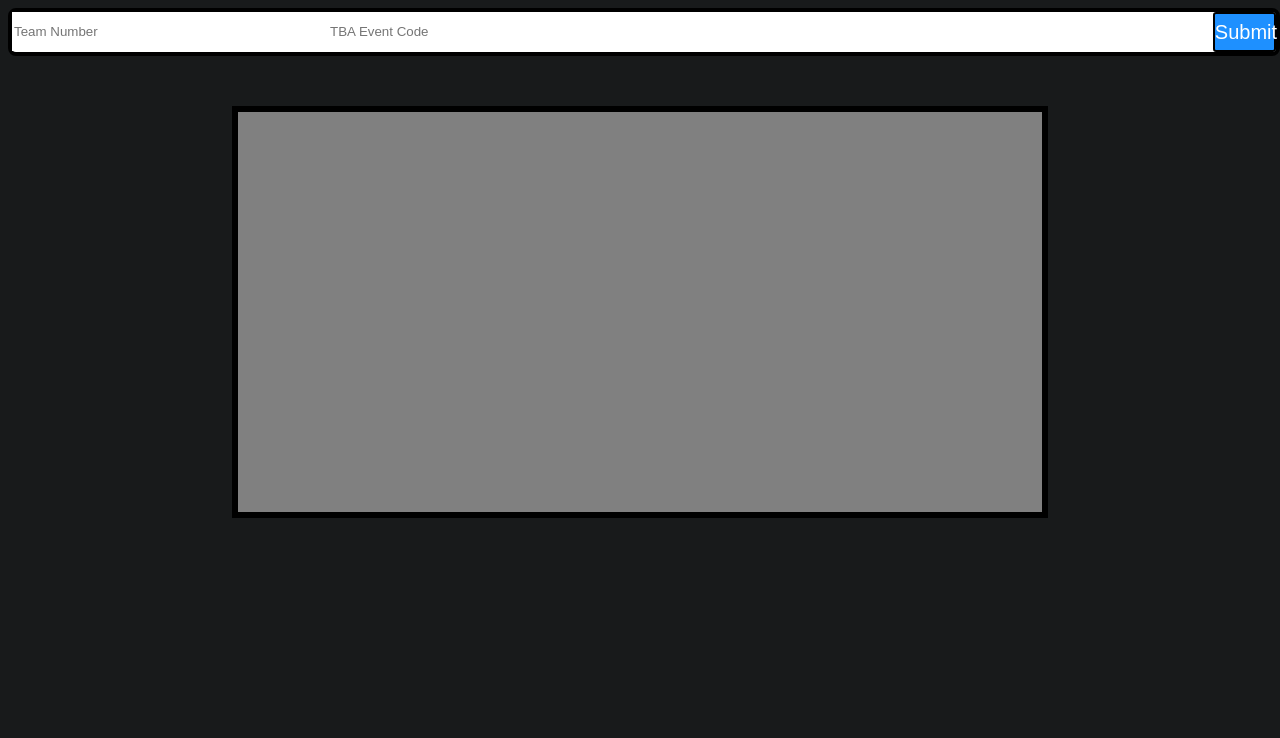
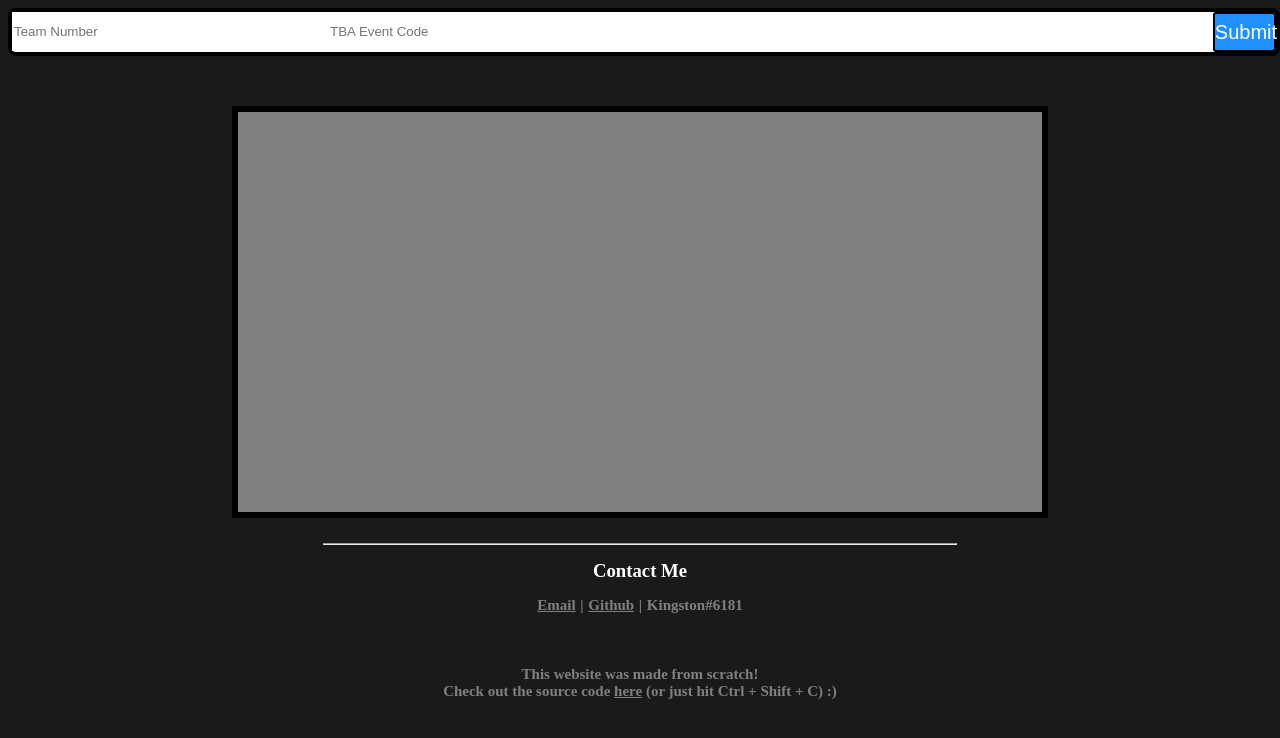
Before and after one commit to FRC-4459/LeoStats, a plain HTML site: page index.html in a window 1280 px wide. Drawn offline with nearby package versions, Linux system fonts and the light colour scheme; a web font is replaced by a local one.

Commit message:
"Contact Me" section!

```diff
--- a/index.html
+++ b/index.html
@@ -3,6 +3,7 @@
 
 <head>
     <link rel="stylesheet" href="./styles.css">
+    <link rel="stylesheet" href="./styles2.css">
     <meta charset="UTF-8">
 
     <link rel="stylesheet" href="https://fonts.googleapis.com/css?family=Fragment+Mono">
@@ -50,6 +51,26 @@
         </div>
     </template>
 
+    <hr style="width: 50%; margin-left: auto; margin-right: auto; background-color: green; margin-top: 25px;">
+    <div style="width: 100%; text-align: center;" id="contactinfo">
+        <h3 style="margin-top: 15px; margin-left: auto; margin-right: auto; color: white;">Contact Me</p1>
+
+        <br>
+        <a href="mailto:kingstongise@gmail.com" target="_blank">Email</a>
+        <p class="extratext"> | </p>
+        <a href="http://github.com/kingstonv1" target="_blank">Github</a>
+        <p class="extratext"> | </p>
+        <a>Kingston#6181</a>
+
+        <br><br>
+
+        <p class="extratext">This website was made from scratch! <br>
+            Check out the source code
+            <a href="http://github.com/kingstonv1/portfolio" target="_blank">here</a>
+            (or just hit Ctrl + Shift + C) :)
+        </p>
+    </div>
+
     <script src="./scripts/lib/date.js"></script>
     <script src="https://cdn.jsdelivr.net/npm/axios@1.1.2/dist/axios.min.js"></script>
     <script src="https://code.jquery.com/jquery-3.6.1.js" integrity="sha256-3zlB5s2uwoUzrXK3BT7AX3FyvojsraNFxCc2vC/7pNI=" crossorigin="anonymous"></script>
--- /dev/null
+++ b/styles2.css
@@ -0,0 +1,37 @@
+/* This file is for styles which modify site decoration. */
+
+.seperator {
+    width: 60%;
+    margin-left: auto;
+    margin-right: auto;
+    margin-top: 20px;
+}
+
+.extratext {
+    color: grey;
+    font-family: 'Muli';
+    font-size: 15px;
+    text-align: center;
+    display: inline-block;
+}
+
+.p {
+    color:  white;
+}
+
+.h1 {
+    color: white;
+}
+
+.h3 {
+    color: white;
+}
+
+a {
+    color: grey;
+    font-family: 'Muli';
+    font-size: 15px;
+    text-align: center;
+    display: inline-block;
+    cursor: pointer;
+}
```
